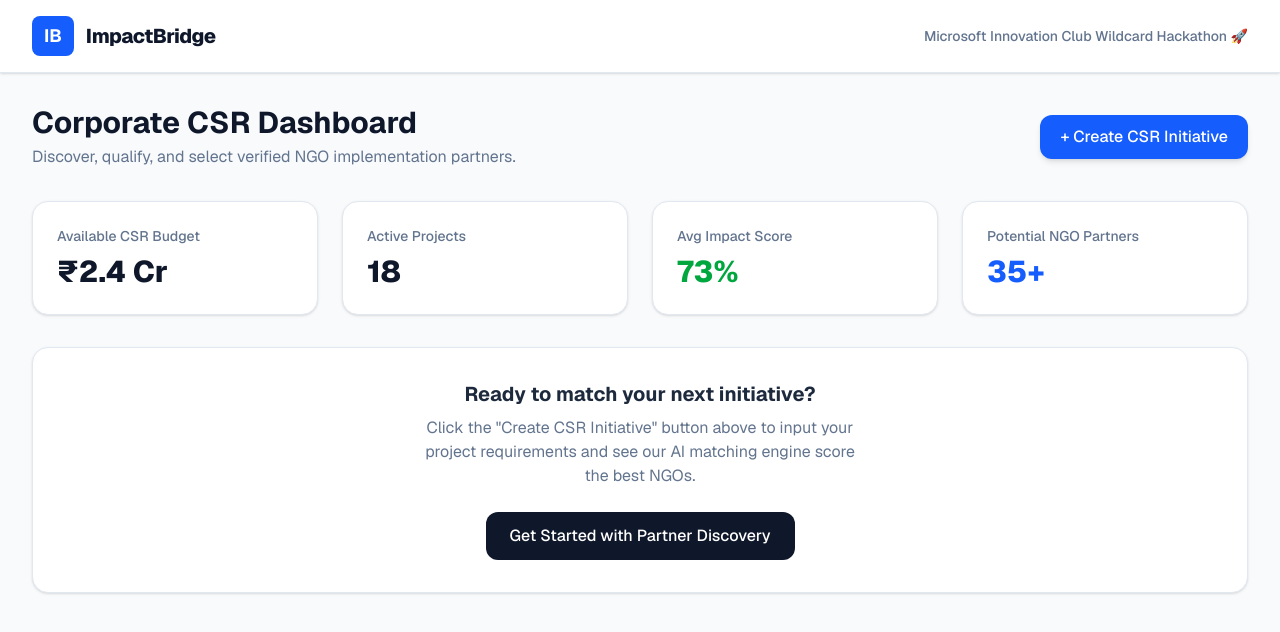
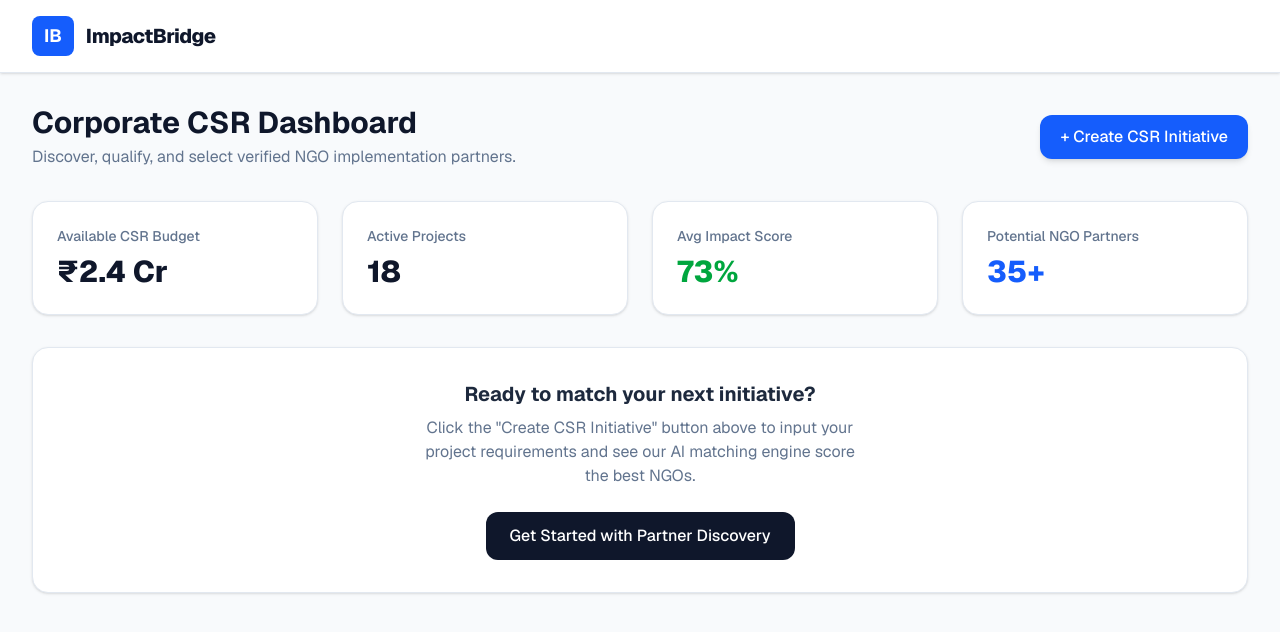
Before and after one commit to Karanramesh2008/Impact_Bridge, a Next.js app: page / in a window 1280 px wide. Shown: the top 632 px of the page. Built offline with nearby package versions, Linux system fonts and the light colour scheme.

Commit message:
Fixed TypeScript errors and updated page.tsx

```diff
--- a/app/page.tsx
+++ b/app/page.tsx
@@ -2,6 +2,16 @@
 
 import { useState } from 'react';
 import mockData from './mockData.json';
+
+interface Ngo {
+  id: number;
+  name: string;
+  match_score: number;
+  domains: string[];
+  locations: string[];
+  budget_fit: number;
+  impact_potential: number;
+}
 
 export default function Dashboard() {
   const [activeTab, setActiveTab] = useState<'dashboard' | 'form' | 'matching' | 'detail'>('dashboard');
@@ -9,14 +19,14 @@ export default function Dashboard() {
   const [domain, setDomain] = useState('Education');
   const [location, setLocation] = useState('Tamil Nadu');
   const [budget, setBudget] = useState('2500000');
-  const [selectedNgo, setSelectedNgo] = useState<any>(null);
+  const [selectedNgo, setSelectedNgo] = useState<Ngo | null>(null);
 
   const handleSubmitForm = (e: React.FormEvent) => {
     e.preventDefault();
     setActiveTab('matching');
   };
 
-  const handleViewDetail = (ngo: any) => {
+  const handleViewDetail = (ngo: Ngo) => {
     setSelectedNgo(ngo);
     setActiveTab('detail');
   };
@@ -29,9 +39,7 @@ export default function Dashboard() {
           <div className="bg-blue-600 text-white font-bold px-3 py-1.5 rounded-lg text-lg">IB</div>
           <span className="text-xl font-extrabold tracking-tight text-slate-900">ImpactBridge</span>
         </div>
-        <div className="text-sm font-medium text-slate-500">
-          Microsoft Innovation Club Wildcard Hackathon 🚀
-        </div>
+
       </nav>
 
       {/* Main Container */}
@@ -169,7 +177,7 @@ export default function Dashboard() {
             </div>
 
             <div className="grid grid-cols-1 gap-4">
-              {mockData.map((ngo) => (
+              {mockData.map((ngo: Ngo) => (
                 <div key={ngo.id} className="bg-white border border-slate-200 rounded-2xl p-6 shadow-sm flex flex-col md:flex-row justify-between items-start md:items-center gap-4">
                   <div>
                     <div className="flex items-center space-x-3">
```
